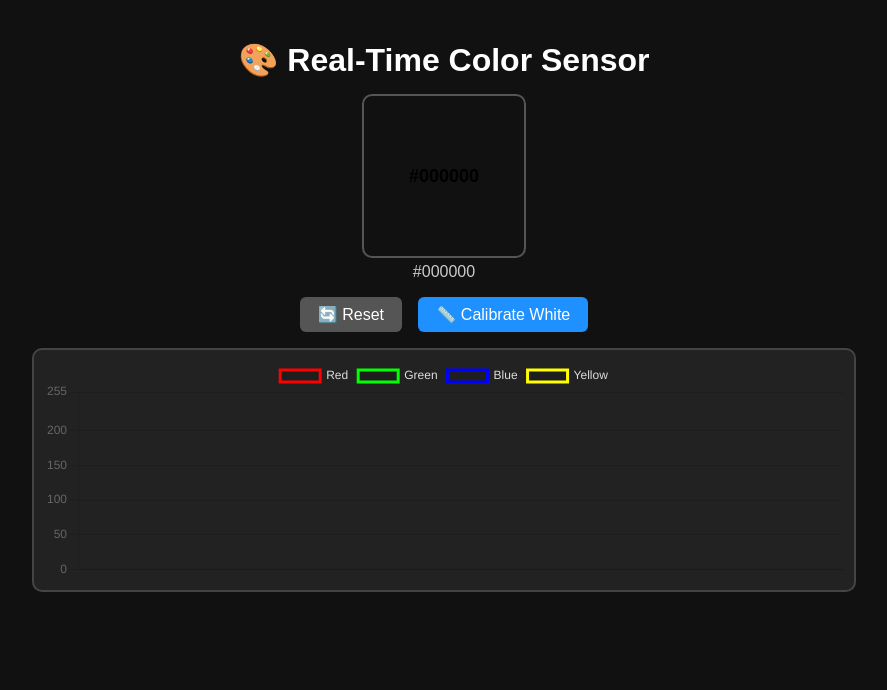
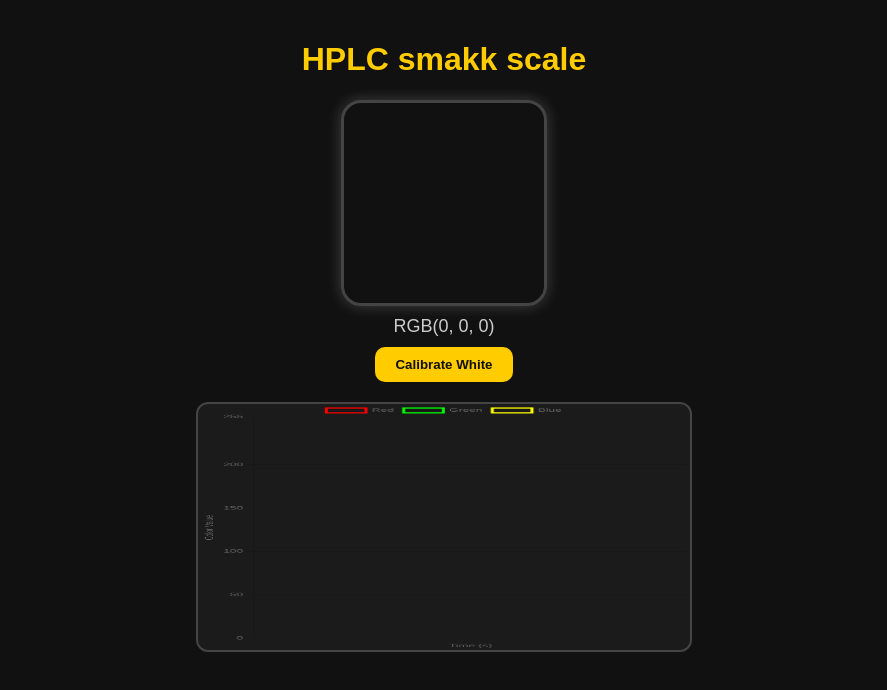
Before and after one commit to yokkhram/color-hplc, a website: page public/index.html in a window 1280 px wide. Shown: the whole page, without its empty margins (196-1083 px from the left). Drawn offline with nearby package versions, Linux system fonts and the light colour scheme; no server answers.

Commit message:
Update index.html

```diff
--- a/public/index.html
+++ b/public/index.html
@@ -1,134 +1,127 @@
 <!DOCTYPE html>
 <html lang="th">
 <head>
-  <meta charset="UTF-8">
-  <meta name="viewport" content="width=device-width, initial-scale=1.0">
-  <title>🎨 Real-Time Color Sensor</title>
+  <meta charset="UTF-8" />
+  <meta name="viewport" content="width=device-width, initial-scale=1.0" />
+  <title>Color Sensor Dashboard</title>
   <script src="https://cdn.jsdelivr.net/npm/chart.js"></script>
   <style>
     body {
-      font-family: Arial, sans-serif;
-      background-color: #111;
-      color: #fff;
+      font-family: sans-serif;
+      background: #111;
+      color: white;
       text-align: center;
       margin: 0;
       padding: 20px;
     }
-    h1 { margin-bottom: 10px; }
+    h1 { color: #ffcc00; }
+
     .color-box {
-      width: 160px; height: 160px;
+      width: 200px;
+      height: 200px;
+      margin: 0 auto;
+      border-radius: 20px;
+      box-shadow: 0 0 15px rgba(255,255,255,0.2);
+      border: 3px solid #444;
+    }
+
+    .color-code {
+      margin-top: 10px;
+      font-size: 18px;
+      color: #ccc;
+    }
+
+    canvas {
+      max-width: 90%;
+      height: 250px !important;
+      margin: 20px auto;
+      display: block;
+      background: #1b1b1b;
+      border-radius: 12px;
+      border: 2px solid #444;
+    }
+
+    button {
+      background-color: #ffcc00;
+      border: none;
+      color: #111;
+      padding: 10px 20px;
       border-radius: 10px;
-      border: 2px solid #555;
-      margin: 15px auto 5px;
-      display: flex; align-items: center; justify-content: center;
-      font-size: 18px; font-weight: bold;
-      color: #000;
-      transition: background-color 0.3s ease;
+      font-weight: bold;
+      cursor: pointer;
+      margin-top: 10px;
     }
-    #colorHex { font-size: 16px; color: #ccc; margin-bottom: 10px; }
-    .chart-container {
-      width: 95%; max-width: 800px;
-      height: 220px;
-      background-color: #222;
-      border: 2px solid #444;
-      border-radius: 10px;
-      margin: 10px auto;
-      padding: 10px;
-    }
-    canvas { width: 100%; height: 100%; }
-    button {
-      margin: 6px;
-      padding: 8px 18px;
-      font-size: 16px;
-      border: none;
-      border-radius: 6px;
-      cursor: pointer;
-    }
-    button:hover { opacity: 0.8; }
-    .btn-reset { background-color: #555; color: #fff; }
-    .btn-cal { background-color: #1e90ff; color: #fff; }
   </style>
 </head>
 <body>
-  <h1>🎨 Real-Time Color Sensor</h1>
-  <div class="color-box" id="colorBox">#000000</div>
-  <div id="colorHex">#000000</div>
+  <h1>HPLC smakk scale</h1>
 
-  <button class="btn-reset" onclick="resetData()">🔄 Reset</button>
-  <button class="btn-cal" onclick="calibrateWhite()">📏 Calibrate White</button>
+  <div class="color-box" id="colorBox"></div>
+  <div class="color-code" id="colorCode">RGB(0, 0, 0)</div>
 
-  <div class="chart-container"><canvas id="chart"></canvas></div>
+  <button id="calibrateBtn">Calibrate White</button>
+
+  <canvas id="colorChart"></canvas>
 
   <script>
-    let chart;
-    function setupChart() {
-      const ctx = document.getElementById('chart').getContext('2d');
-      chart = new Chart(ctx, {
-        type: 'line',
+    const ctx = document.getElementById("colorChart").getContext("2d");
+    const colorBox = document.getElementById("colorBox");
+    const colorCode = document.getElementById("colorCode");
+    const calibrateBtn = document.getElementById("calibrateBtn");
+
+    let calibrated = false;
+
+    const chart = new Chart(ctx, {
+      type: "line",
       data: {
         labels: [],
         datasets: [
-            { label: 'Red', borderColor: 'red', data: [], fill: false },
-            { label: 'Green', borderColor: 'lime', data: [], fill: false },
-            { label: 'Blue', borderColor: 'blue', data: [], fill: false },
-            { label: 'Yellow', borderColor: 'yellow', data: [], fill: false }
-          ]
+          { label: "Red", data: [], borderColor: "red", fill: false },
+          { label: "Green", data: [], borderColor: "lime", fill: false },
+          { label: "Blue", data: [], borderColor: "yellow", fill: false },
+        ],
       },
       options: {
-          animation: false,
         responsive: true,
         maintainAspectRatio: false,
+        animation: false,
         scales: {
-            y: { beginAtZero: true, max: 255 },
-            x: { ticks: { color: "#aaa" } }
-          },
-          plugins: { legend: { labels: { color: "#ddd" } } }
+          x: { title: { display: true, text: "Time (s)" } },
+          y: { min: 0, max: 255, title: { display: true, text: "Color Value" } }
+        }
       }
     });
+
+    // ปุ่ม Calibrate
+    calibrateBtn.addEventListener("click", () => {
+      calibrated = true;
+      calibrateBtn.disabled = true;
+      calibrateBtn.textContent = "Calibrated ✅";
+    });
+
+    // รับข้อมูลจาก server (SSE)
+    const eventSource = new EventSource("/events");
+
+    eventSource.onmessage = (event) => {
+      if (!calibrated) return; // ยังไม่ได้กด calibrate
+
+      const color = JSON.parse(event.data);
+      const rgb = `rgb(${color.r}, ${color.g}, ${color.b})`;
+
+      colorBox.style.backgroundColor = rgb;
+      colorCode.textContent = `RGB(${color.r}, ${color.g}, ${color.b})`;
+
+      chart.data.labels.push(color.time);
+      chart.data.datasets[0].data.push(color.r);
+      chart.data.datasets[1].data.push(color.g);
+      chart.data.datasets[2].data.push(color.b);
+
+      if (chart.data.labels.length > 30) {
+        chart.data.labels.shift();
+        chart.data.datasets.forEach(d => d.data.shift());
       }
 
-    function updateColorBox(r,g,b) {
-      const hex = `#${r.toString(16).padStart(2,'0')}${g.toString(16).padStart(2,'0')}${b.toString(16).padStart(2,'0')}`.toUpperCase();
-      const box = document.getElementById('colorBox');
-      box.style.backgroundColor = `rgb(${r},${g},${b})`;
-      document.getElementById('colorHex').textContent = hex;
-      const brightness = (r*299 + g*587 + b*114)/1000;
-      box.style.color = brightness > 125 ? '#000':'#fff';
-    }
-
-    function addData(r,g,b) {
-      const t = new Date().toLocaleTimeString().split(':')[2];
-      chart.data.labels.push(t);
-      chart.data.datasets[0].data.push(r);
-      chart.data.datasets[1].data.push(g);
-      chart.data.datasets[2].data.push(b);
-      chart.data.datasets[3].data.push(Math.min(r+g,255));
-      if (chart.data.labels.length > 30) {
-        chart.data.labels.shift();
-        chart.data.datasets.forEach(ds=>ds.data.shift());
-      }
-      updateColorBox(r,g,b);
       chart.update();
-    }
-
-    function resetData(){
-      chart.data.labels = [];
-      chart.data.datasets.forEach(ds=>ds.data=[]);
-      updateColorBox(0,0,0);
-      chart.update();
-    }
-
-    async function calibrateWhite(){
-      await fetch("/api/calibrate",{method:"POST"});
-      alert("📡 Calibrate command sent!");
-    }
-
-    setupChart();
-
-    const evtSource = new EventSource("/events");
-    evtSource.onmessage = (event)=>{
-      const data = JSON.parse(event.data);
-      addData(data.r,data.g,data.b);
     };
   </script>
 </body>
```
Lines whose indentation alone changed are shown as unchanged.
